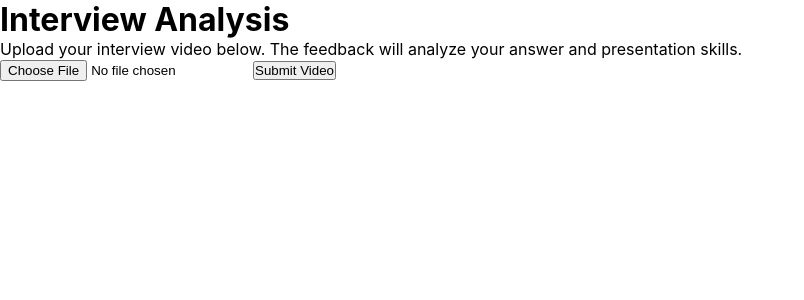
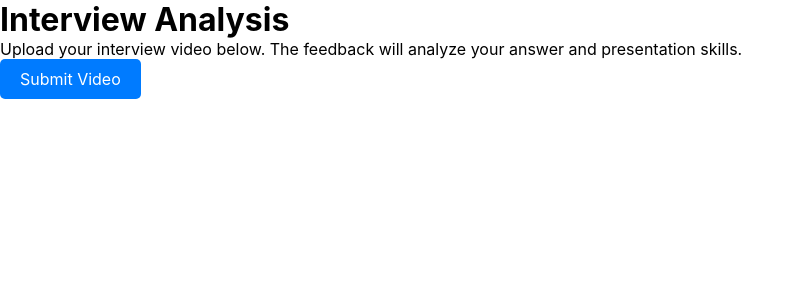
Before and after one commit to guptapalak26/IntervYOU, a React (Create React App) app: page /interview in a window 1280 px wide. Shown: the top 300 px of the page, without its empty margins (0-804 px from the left). Built offline with nearby package versions, Linux system fonts and the light colour scheme.

Commit message:
Video Button

```diff
--- a/src/pages/interview.js
+++ b/src/pages/interview.js
@@ -1,51 +1,51 @@
 import React, { useState } from 'react';
 import axios from 'axios';
+import { useNavigate } from 'react-router-dom';
 
 const Interview = () => {
-  const [videoFile, setVideoFile] = useState(null);
-  const [feedback, setFeedback] = useState('');
   const [loading, setLoading] = useState(false);
+  const navigate = useNavigate();
 
-  // Handle file change (upload video)
-  const handleFileChange = (e) => {
-    setVideoFile(e.target.files[0]);
-  };
+  const handleFileChange = async (e) => {
+    const file = e.target.files[0];
 
-  // Send video and job description to Gemini API
-  const handleSubmit = async () => {
-    if (!videoFile) {
-      alert("Please upload a video.");
+    if (!file) {
+      return;
+    }
+
+    if (!file.type.startsWith('video/')) {
+      alert('Please upload a valid video file.');
       return;
     }
 
     setLoading(true);
 
-    const jobDescription = localStorage.getItem("jobDescription");
-
+    const jobDescription = localStorage.getItem('jobDescription');
     if (!jobDescription) {
-      alert("Job description is missing.");
+      alert('Job description is missing.');
       setLoading(false);
       return;
     }
 
     const formData = new FormData();
-    formData.append("file", videoFile);
-    formData.append("text", `Analyze the following job description and evaluate the interviewee's answer. Also, provide feedback on presentation skills like eye contact, pacing, and clarity. Job description: ${jobDescription}`);
+    formData.append('file', file);
+    formData.append(
+      'text',
+      `Analyze the following job description and evaluate the interviewee's answer. Also, provide feedback on presentation skills like eye contact, pacing, and clarity. Job description: ${jobDescription}`
+    );
 
     try {
-      // Make the API request to send the video to Gemini API for analysis
-      const response = await axios.post("https://api.gemini.com/v1/analyze-video", formData, {
+      await axios.post('https://api.gemini.com/v1/analyze-video', formData, {
         headers: {
-          "Authorization": "Bearer AIzaSyCnuVVdrvErO-BAvb-950qve15n6stIYcQ",
-          "Content-Type": "multipart/form-data"
+          Authorization: 'Bearer YOUR_API_KEY',
+          'Content-Type': 'multipart/form-data',
         },
       });
 
-      // Display the feedback from the Gemini API
-      setFeedback(response.data);
+      navigate('/video-details', { state: { videoFileName: file.name } });
     } catch (error) {
-      console.error("Error uploading video:", error);
-      setFeedback("An error occurred while analyzing the video.");
+      console.error('Error uploading video:', error);
+      alert('An error occurred while analyzing the video.');
     } finally {
       setLoading(false);
     }
@@ -56,15 +56,28 @@ const Interview = () => {
       <h1>Interview Analysis</h1>
       <p>Upload your interview video below. The feedback will analyze your answer and presentation skills.</p>
 
-      {/* Video upload form */}
-      <input type="file" accept="video/*" onChange={handleFileChange} />
-
-      <button onClick={handleSubmit} disabled={loading}>
-        {loading ? "Analyzing..." : "Submit Video"}
-      </button>
-
-      {/* Display feedback */}
-      {feedback && <div><h2>Feedback</h2><pre>{JSON.stringify(feedback, null, 2)}</pre></div>}
+      <label
+        htmlFor="video-upload"
+        style={{
+          display: 'inline-block',
+          padding: '10px 20px',
+          backgroundColor: '#007BFF',
+          color: '#fff',
+          border: 'none',
+          borderRadius: '5px',
+          cursor: 'pointer',
+        }}
+      >
+        {loading ? 'Uploading...' : 'Submit Video'}
+        <input
+          type="file"
+          id="video-upload"
+          accept="video/*"
+          style={{ display: 'none' }}
+          onChange={handleFileChange}
+          disabled={loading}
+        />
+      </label>
     </div>
   );
 };
```
